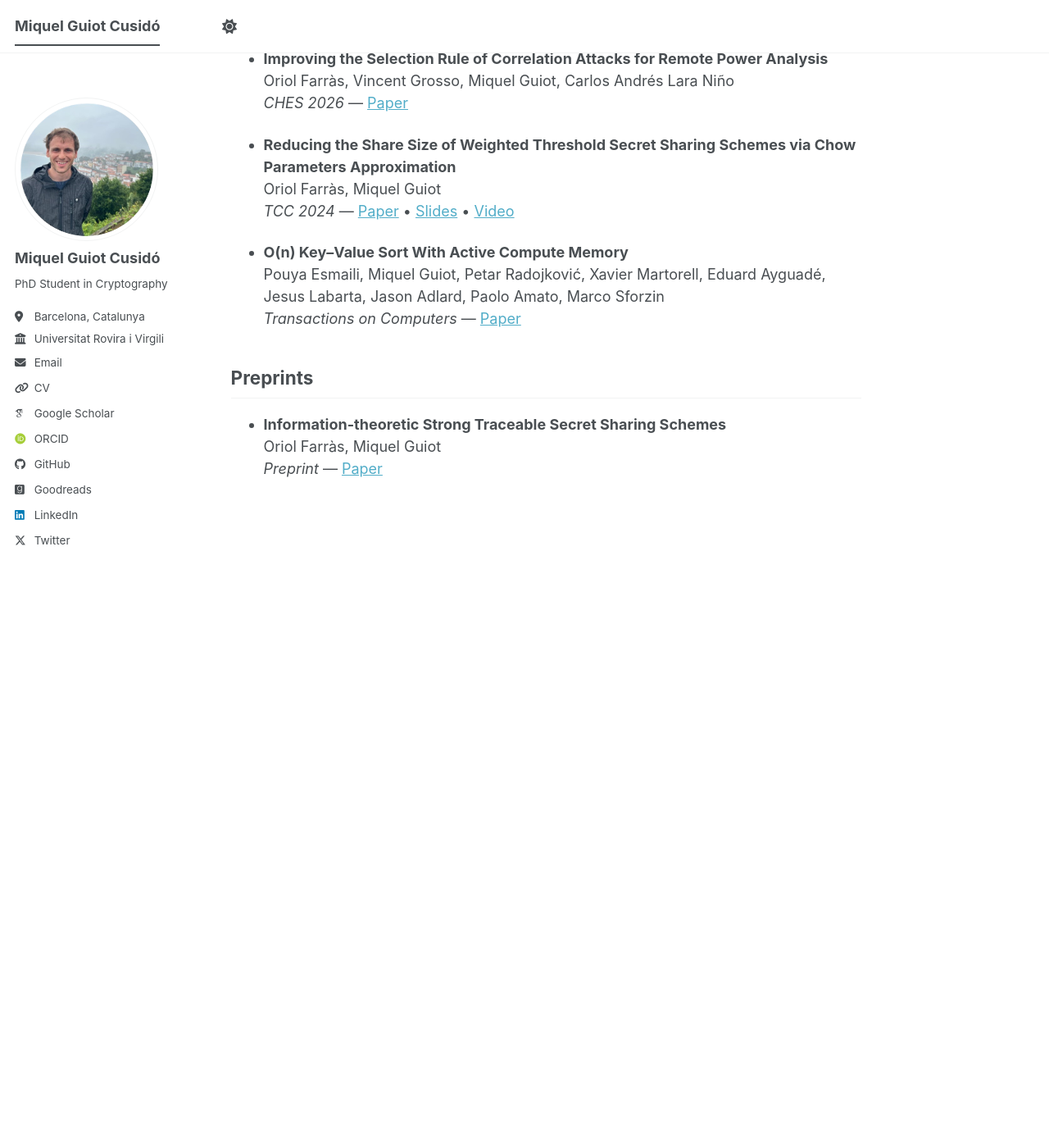
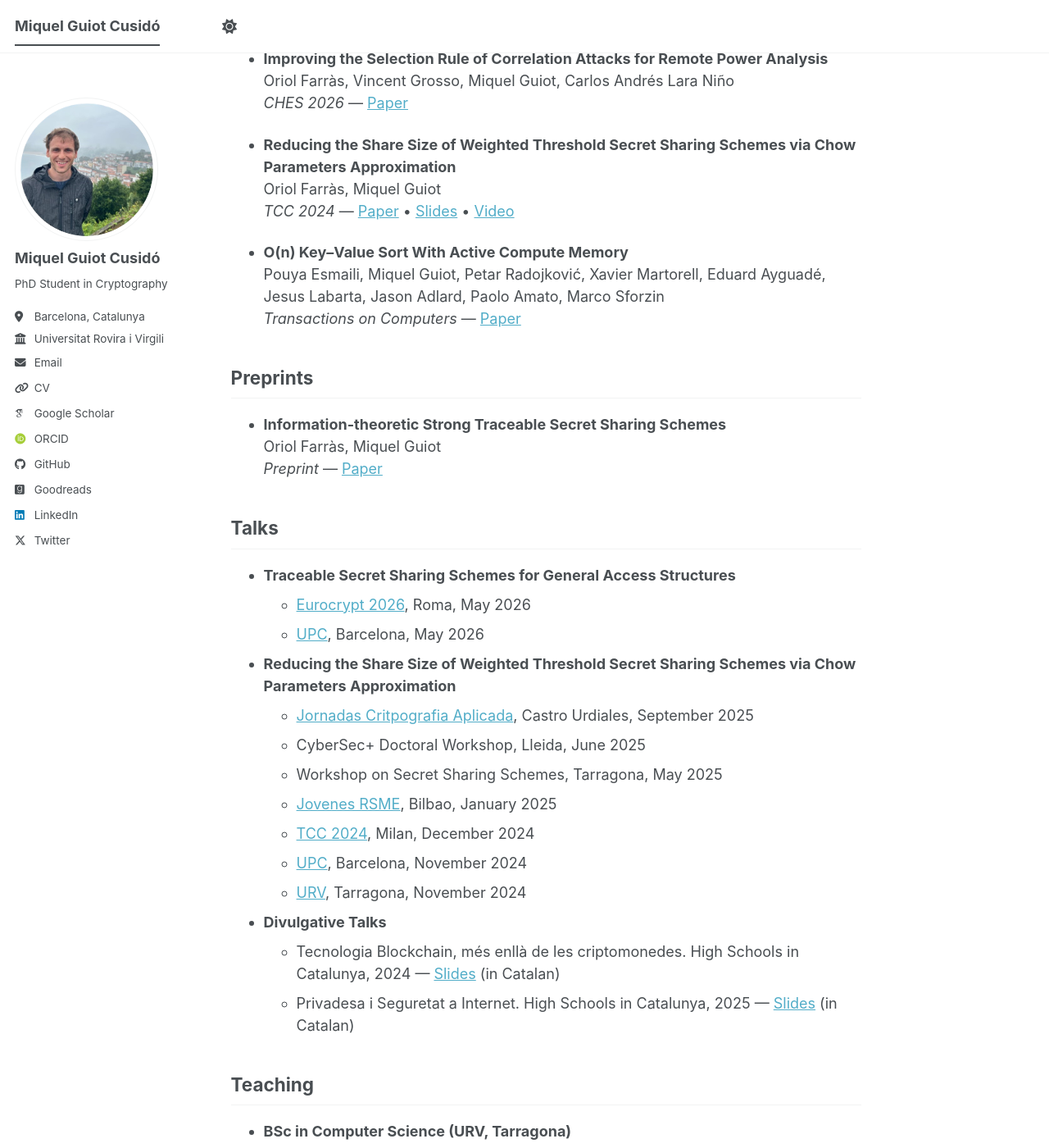
Before and after one commit to MiquelGuiot/MiquelGuiot.github.io, a Jekyll site: the page built from _pages/about.md, in a window 1280 px wide and 1400 px high, scrolled down 790 px. Shown: the whole window at 82% size. Built offline with Jekyll 4.4.1, drawn with Linux system fonts in a browser that asks for light colours; some web fonts are replaced; a script bundle is joined from its source files by our own code; library files that are not in the unit come from our copies; before the commit the page ends 1420 px from its top, so only the background shows below that; some of the changed text lies outside the part shown.

Commit message:
Update about.md

```diff
--- a/_pages/about.md
+++ b/_pages/about.md
@@ -37,9 +37,48 @@
   Pouya Esmaili, Miquel Guiot, Petar Radojković, Xavier Martorell, Eduard Ayguadé, Jesus Labarta, Jason Adlard, Paolo Amato, Marco Sforzin
   *Transactions on Computers* — [Paper](https://ieeexplore.ieee.org/document/10454132)
 
-
 ## Preprints
 
 * **Information-theoretic Strong Traceable Secret Sharing Schemes**
   Oriol Farràs, Miquel Guiot
   *Preprint* — [Paper](https://eprint.iacr.org/2026/435)
+
+## Talks
+
+* **Traceable Secret Sharing Schemes for General Access Structures**
+  * [Eurocrypt 2026](https://eurocrypt.iacr.org/2026/), Roma, May 2026
+  * [UPC](https://www.upc.edu/en?set_language=en), Barcelona, May 2026
+
+* **Reducing the Share Size of Weighted Threshold Secret Sharing Schemes via Chow Parameters Approximation**
+  * [Jornadas Critpografia Aplicada](https://jaspcd.unican.es/), Castro Urdiales, September 2025
+  * CyberSec+ Doctoral Workshop, Lleida, June 2025
+  * Workshop on Secret Sharing Schemes, Tarragona, May 2025
+  * [Jovenes RSME](https://jovenes2025.rsme.es/), Bilbao, January 2025
+  * [TCC 2024](https://tcc.iacr.org/2024/), Milan, December 2024
+  * [UPC](https://www.upc.edu/en?set_language=en), Barcelona, November 2024
+  * [URV](https://www.urv.cat/en/), Tarragona, November 2024
+
+* **Divulgative Talks**
+  * Tecnologia Blockchain, més enllà de les criptomonedes. High Schools in Catalunya, 2024 — [Slides](Blockchain.pdf) (in Catalan)
+  * Privadesa i Seguretat a Internet. High Schools in Catalunya, 2025 — [Slides](Privadesa.pdf) (in Catalan)
+
+## Teaching
+
+* **BSc in Computer Science (URV, Tarragona)**
+  * Discrete Mathematics II. 2026
+  * Discrete Mathematics II. 2025
+  * Discrete Mathematics II. 2024
+
+* **BSc in Computer Science (UB, Barcelona)**
+  * Operating Systems. 2023
+  * Software Design. 2022
+
+## Service
+
+* **Reviewer**
+* 2026: Designs, Codes and Cryptography
+
+* **Subreviewer**
+  * 2026: TCC
+  * 2025: ICDE, ESORICS
+  * 2024: EUROCRYPT, CCS, ACISP
```
